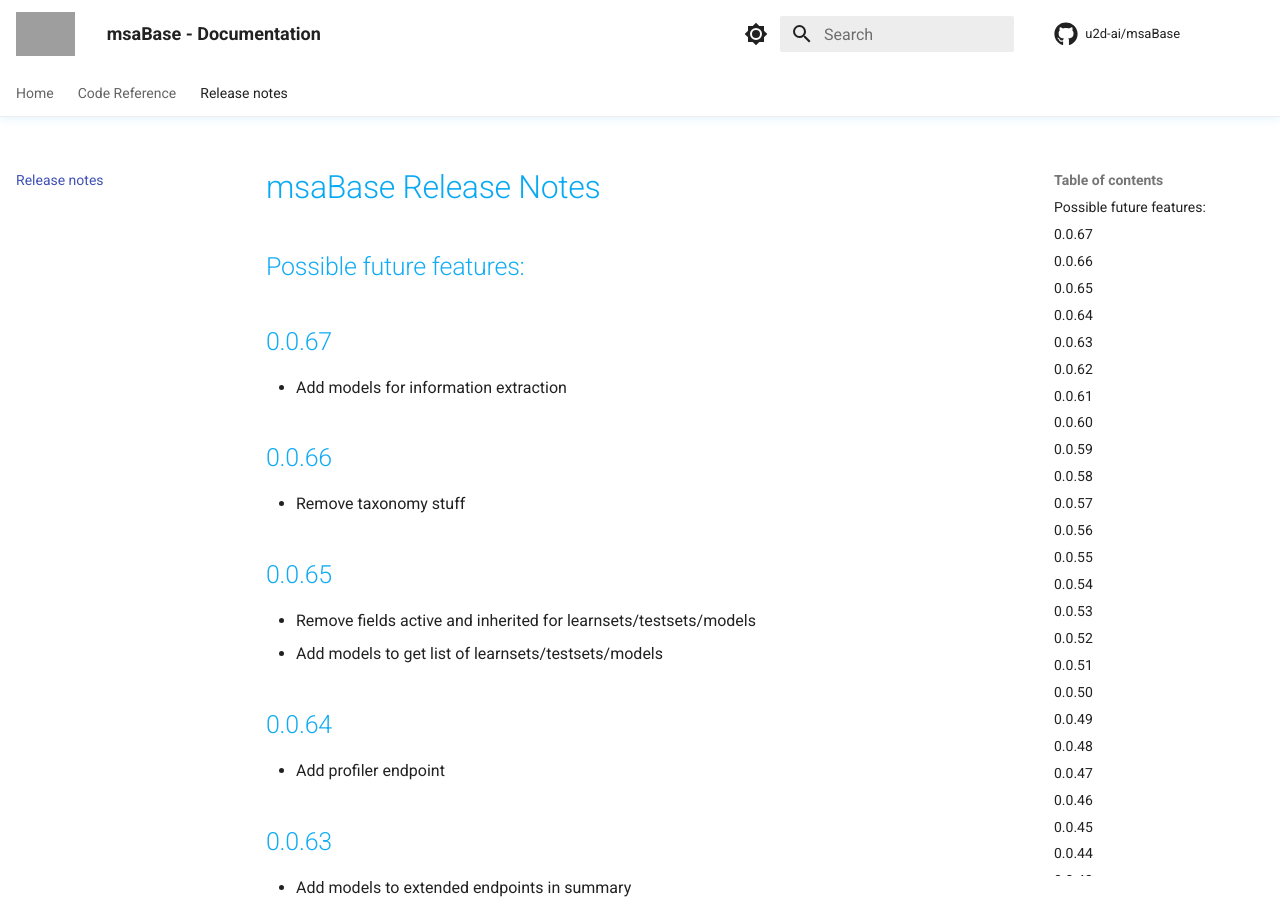
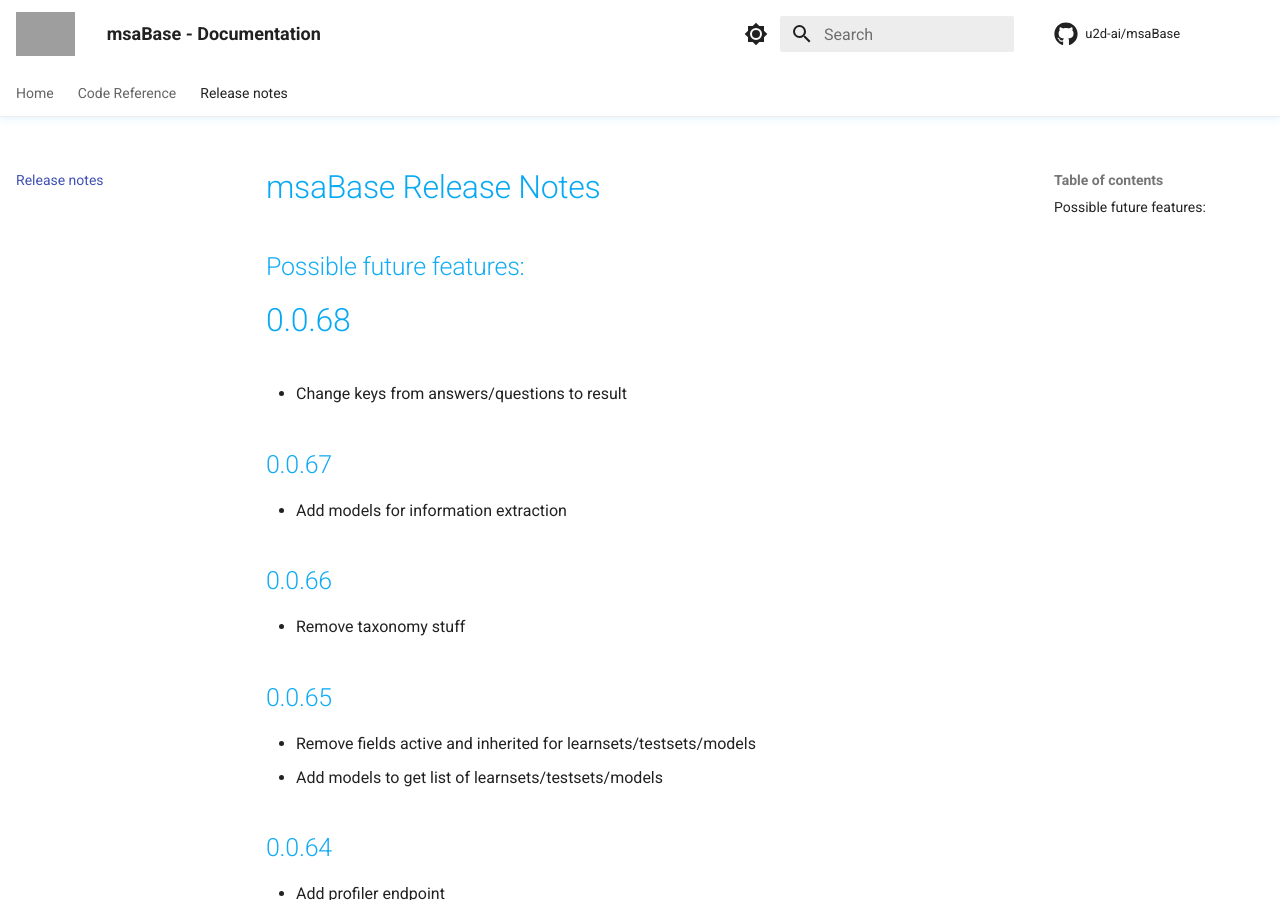
Before and after one commit to u2d-ai/msaBase, an MkDocs documentation site: the page built from docs/release-notes.md, in a window 1280 px wide and 900 px high. Built offline with MkDocs 1.6.1 and Material for MkDocs 9.7.7, drawn with Linux system fonts in a browser that asks for light colours; comment, search, counter and statistics services are not loaded; grey boxes are pictures that could not be loaded.

Commit message:
fix: Change keys from answers/questions to result

```diff
--- a/docs/release-notes.md
+++ b/docs/release-notes.md
@@ -1,5 +1,9 @@
 # msaBase Release Notes
 ## Possible future features:
+
+# 0.0.68
+
+- Change keys from answers/questions to result
 
 ## 0.0.67
 
--- a/msaBase/__init__.py
+++ b/msaBase/__init__.py
@@ -1,7 +1,7 @@
 import glob
 from os.path import basename, dirname, isfile, join
 
-version = "0.0.67"
+version = "0.0.68"
 __author__ = "Stefan Welcker"
 __copyright__ = "Copyright 2022, U2D.ai"
 __license__ = "MIT"
--- a/requirements.txt
+++ b/requirements.txt
@@ -1,6 +1,6 @@
 # MSA Dependencies
 msaFileSystem==0.0.3 # Agnostic Abstract Filesystem API which allows to use S3, GCS, Azure Datalake, your local FS, Youtube etc Optimized for use with FastAPI/Pydantic.
-msaDocModels==0.0.67 # MSA Document Pydantic Models and Schemas, used to store Parser, NLP, NLU and AI results for processed documents
+msaDocModels==0.0.68 # MSA Document Pydantic Models and Schemas, used to store Parser, NLP, NLU and AI results for processed documents
 
 # FastAPI related Dependencies
 fastapi[all]==0.86.0 # FastAPI framework, high performance, easy to learn, fast to code, ready for production
```
Also changed, not shown: 1 other file.
